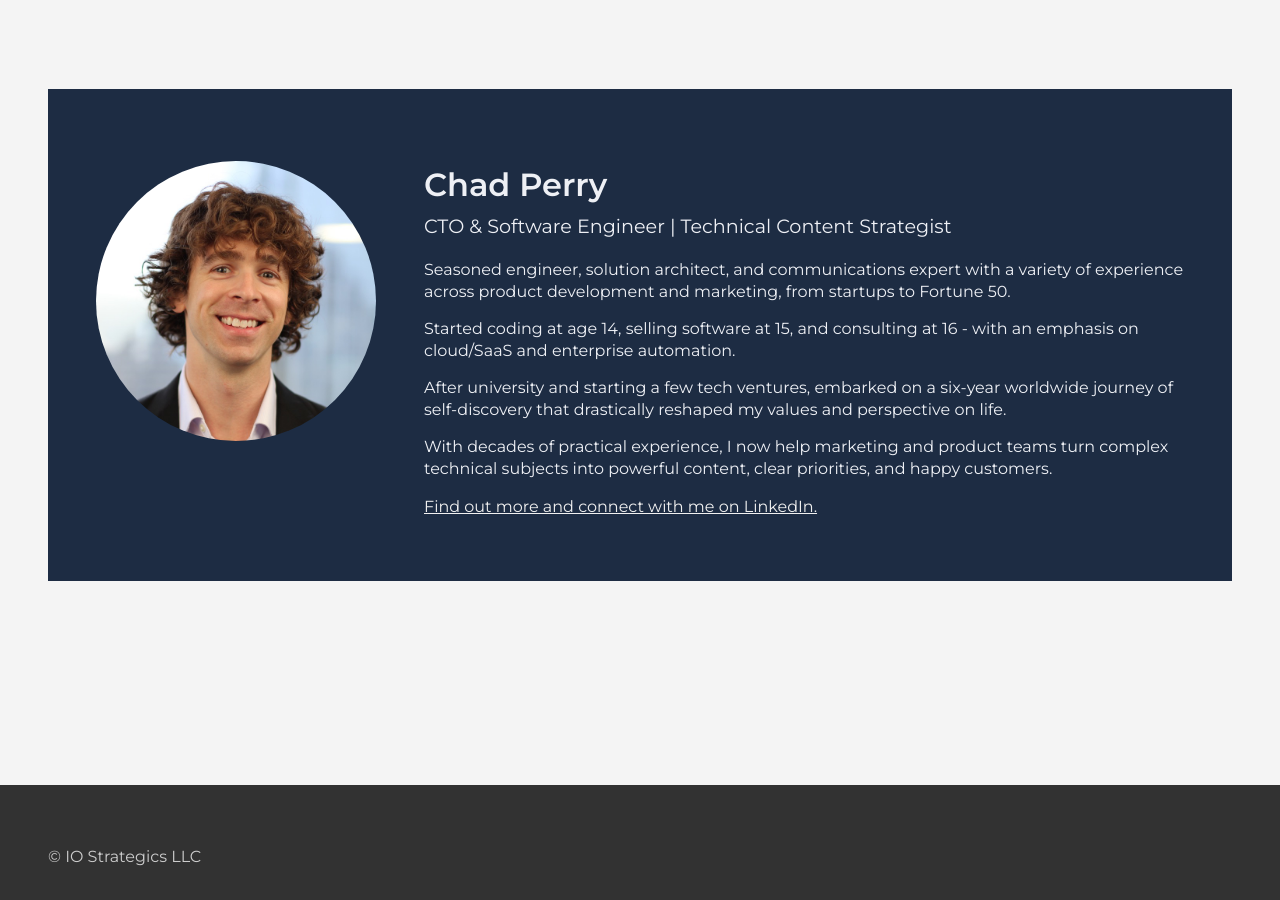
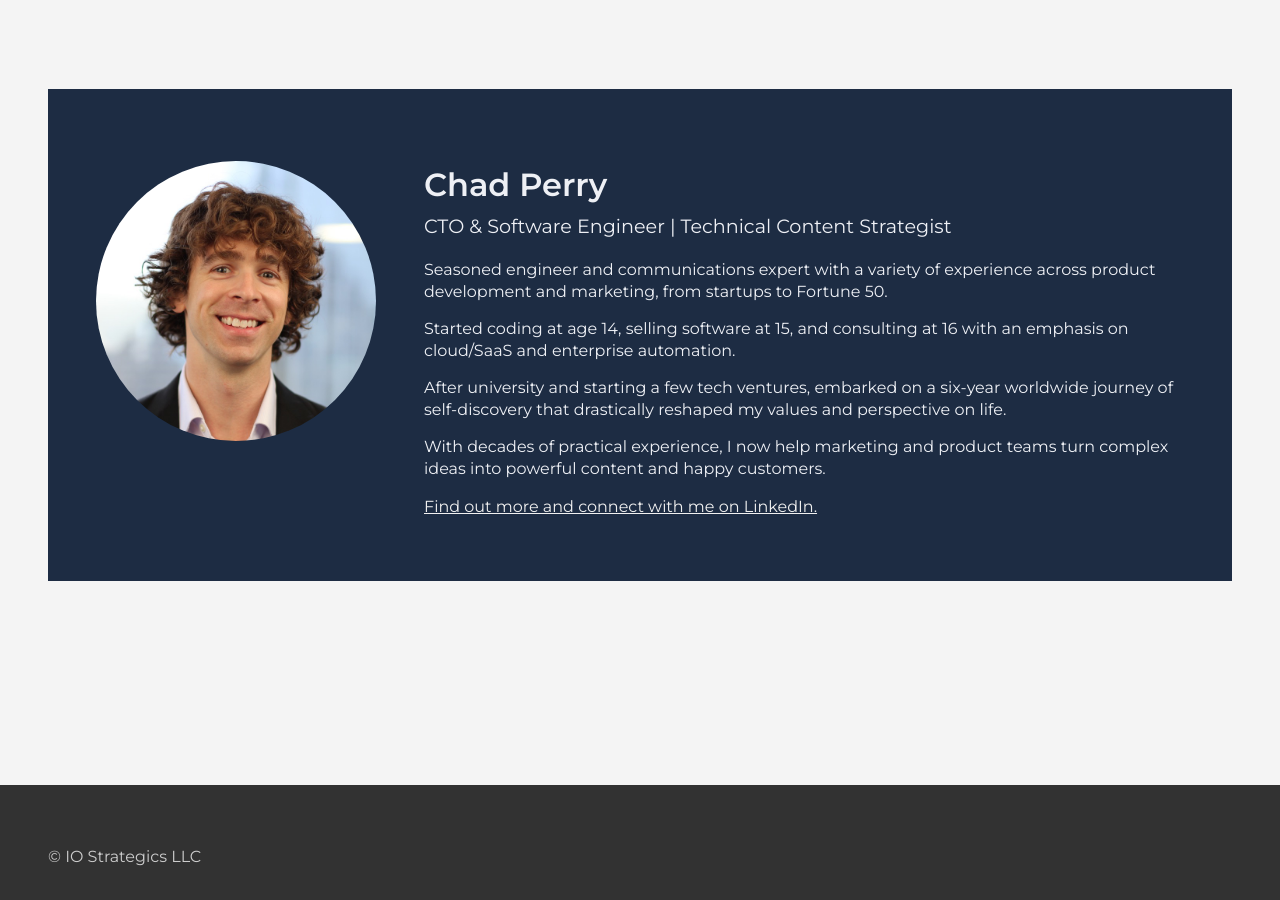
Before and after one commit to iostrategics/www, a Jekyll site: the page built from index.html, in a window 1280 px wide and 900 px high, scrolled down 1015 px. Built offline with Jekyll 4.4.1, drawn with Linux system fonts in a browser that asks for light colours.

Commit message:
Update index.html

```diff
--- a/index.html
+++ b/index.html
@@ -90,10 +90,10 @@ layout: main-page
 			<div class="page-about__bio">
 				<h2 class="title">Chad Perry</h2>
 				<p class="subtitle">CTO &amp; Software Engineer | Technical Content Strategist</p>
-				<p>Seasoned engineer, solution architect, and communications expert with a variety of experience across product development and marketing, from startups to Fortune 50.</p>
-				<p>Started coding at age 14, selling software at 15, and consulting at 16 - with an emphasis on cloud/SaaS and enterprise automation.</p>
+				<p>Seasoned engineer and communications expert with a variety of experience across product development and marketing, from startups to Fortune 50.</p>
+				<p>Started coding at age 14, selling software at 15, and consulting at 16 with an emphasis on cloud/SaaS and enterprise automation.</p>
 				<p>After university and starting a few tech ventures, embarked on a six-year worldwide journey of self-discovery that drastically reshaped my values and perspective on life.</p>
-				<p>With decades of practical experience, I now help marketing and product teams turn complex technical subjects into powerful content, clear priorities, and happy customers.</p>
+				<p>With decades of practical experience, I now help marketing and product teams turn complex ideas into powerful content and happy customers.</p>
 				<p><a href="https://www.linkedin.com/in/perryonfire/" target="_blank">
 						Find out more and connect with me on LinkedIn.</a></p>
 			</div>
```
